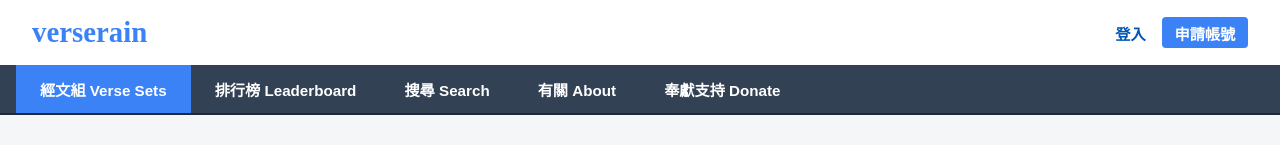
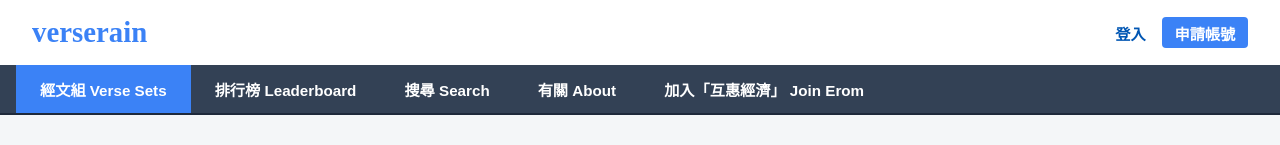
Before and after one commit to hungry4grace/verserain-web, a React (Vite) app: page / in a window 1280 px wide. Shown: the top 145 px of the page. Built offline with nearby package versions, Linux system fonts and the light colour scheme.

Commit message:
Update donate link to Join Erom Skool community

```diff
--- a/src/App.jsx
+++ b/src/App.jsx
@@ -1083,13 +1083,17 @@ export default function App() {
                { id: 'leaderboard', label: t('排行榜 Leaderboard', 'Leaderboard') },
                { id: 'search', label: t('搜尋 Search', 'Search') },
                { id: 'about', label: t('有關 About', 'About') },
-               { id: 'donate', label: t('奉獻支持 Donate', 'Donate') }
+               { id: 'donate', label: t('加入「互惠經濟」 Join Erom', 'Join Erom'), link: 'https://www.skool.com/ekklesia-asia/about' }
              ].map((item, idx) => (
                 <div key={idx} onClick={() => {
+                   if (item.link) {
+                       window.open(item.link, '_blank');
+                       return;
+                   }
                    setMainTab(item.id);
                    if (item.id === 'versesets') setSelectedSetId(null);
                    if (item.id === 'leaderboard') fetchGlobalLeaderboard();
-                }} style={{ padding: '0.8rem 1.5rem', cursor: 'pointer', backgroundColor: mainTab === item.id ? '#3b82f6' : 'transparent', fontWeight: 'bold', whiteSpace: 'nowrap', transition: 'background 0.2s', fontSize: '0.95rem' }} onMouseOver={(e) => { if(mainTab !== item.id) e.target.style.backgroundColor = '#475569'; }} onMouseOut={(e) => { if (mainTab !== item.id) e.target.style.backgroundColor = 'transparent'; }}>
+                }} style={{ padding: '0.8rem 1.5rem', cursor: 'pointer', backgroundColor: (!item.link && mainTab === item.id) ? '#3b82f6' : 'transparent', fontWeight: 'bold', whiteSpace: 'nowrap', transition: 'background 0.2s', fontSize: '0.95rem' }} onMouseOver={(e) => { if(item.link || mainTab !== item.id) e.target.style.backgroundColor = '#475569'; }} onMouseOut={(e) => { if (item.link || mainTab !== item.id) e.target.style.backgroundColor = 'transparent'; }}>
                    {item.label}
                 </div>
              ))}
```
